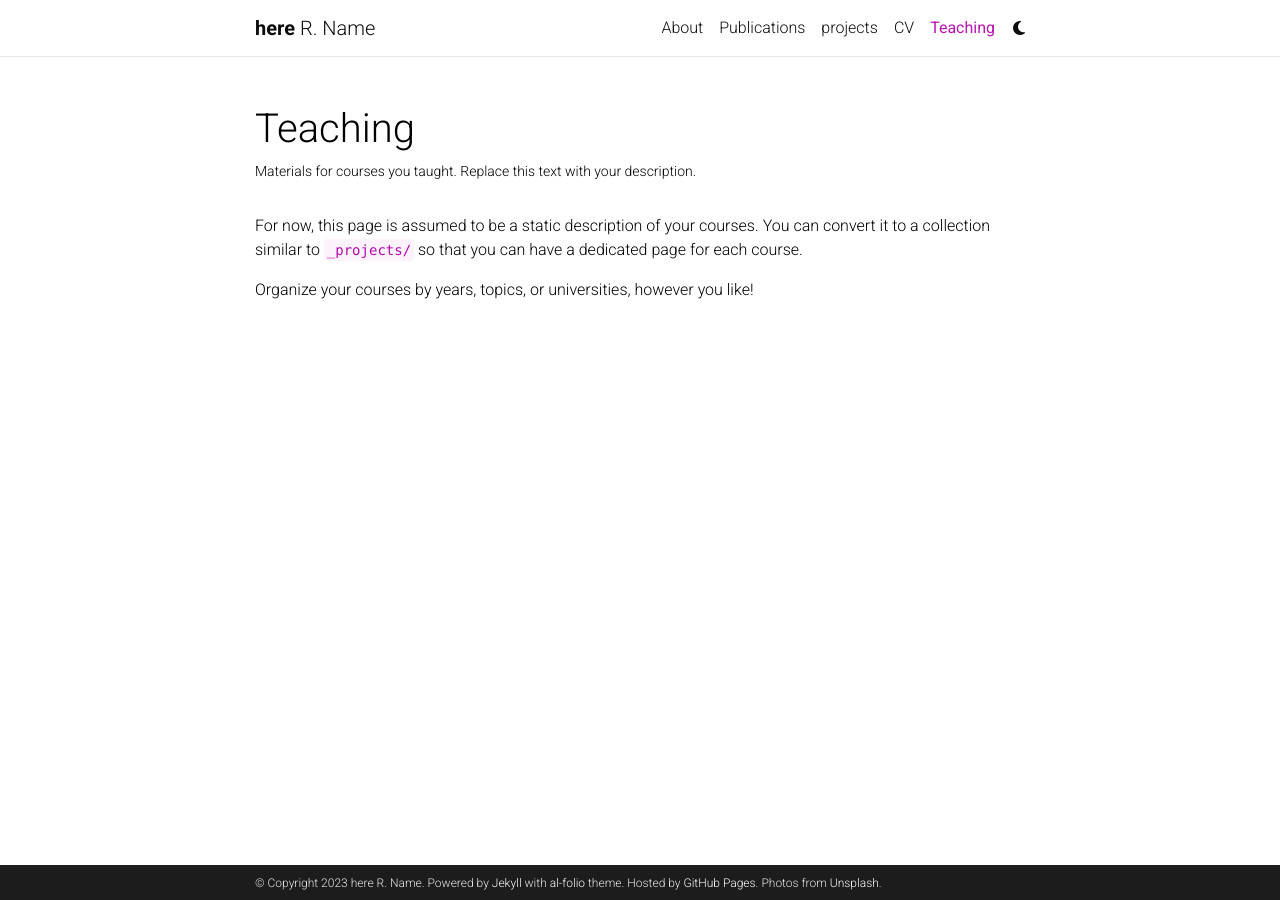
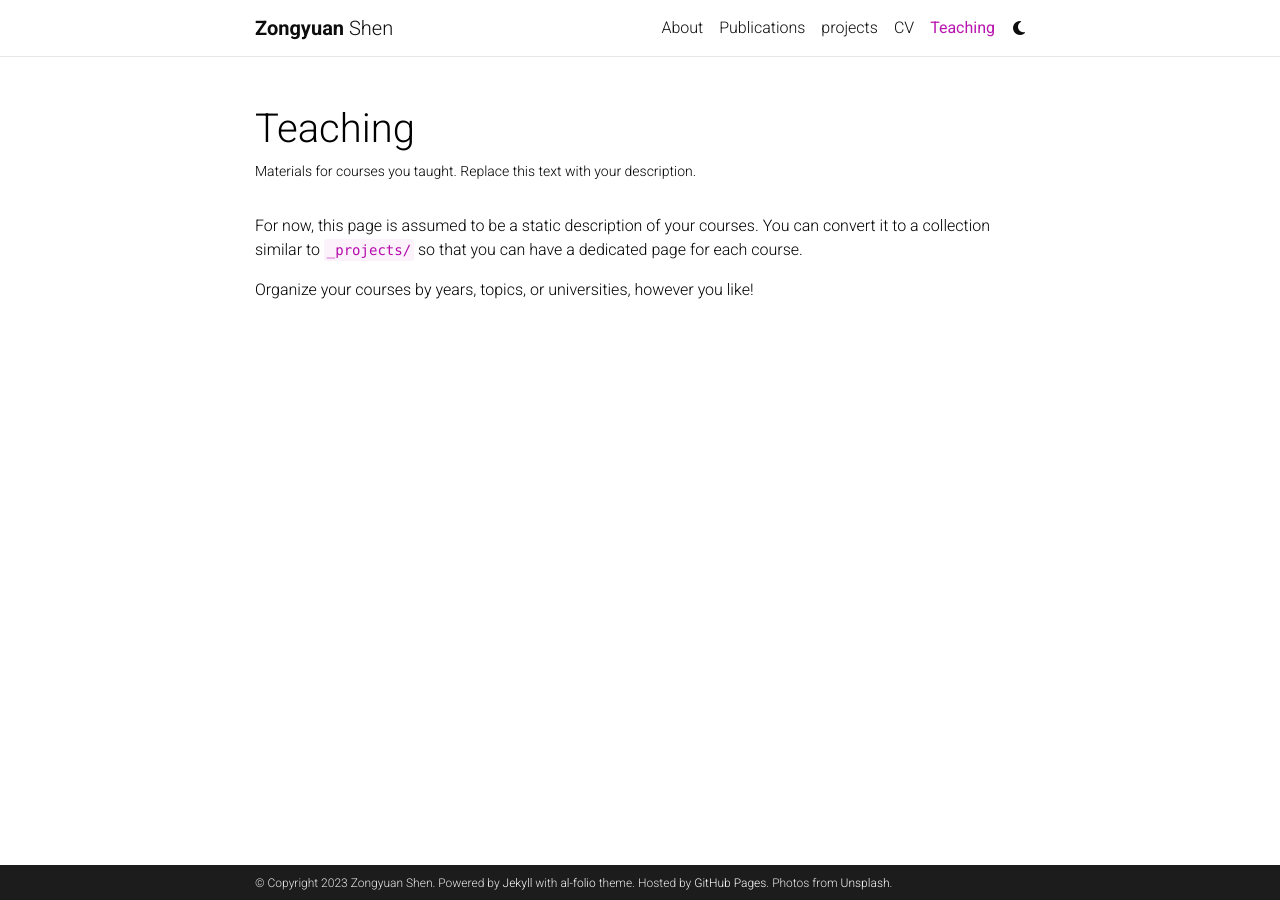
Before and after one commit to ZongyuanShen/ZongyuanShen.github.io, a Jekyll site: the page built from _pages/teaching.md, in a window 1280 px wide. Built offline with Jekyll 4.4.1, drawn with Linux system fonts in a browser that asks for light colours; comment, search, counter and statistics services are not loaded; a style sheet for code colours, icons or effects is not loaded.

Commit message:
Update _config.yml

```diff
--- a/_config.yml
+++ b/_config.yml
@@ -3,10 +3,10 @@
 # -----------------------------------------------------------------------------
 
 title: blank # the website title (if blank, full name will be used instead)
-first_name: here
-middle_name: R.
-last_name: Name
-email: you@example.com
+first_name: Zongyuan
+middle_name:
+last_name: Shen
+email: zongyuan.shen@uconn.edu
 description: > # the ">" symbol means to ignore newlines until "footer_text:"
   A simple, whitespace theme for academics. Based on [*folio](https://github.com/bogoli/-folio) design.
 footer_text: >
@@ -41,7 +41,7 @@
 # will use title and url fields
 # Take a look to https://github.com/jekyll/jekyll-feed for more customization
 
-rss_icon: true
+rss_icon: false
 
 # -----------------------------------------------------------------------------
 # Layout
@@ -178,7 +178,7 @@
   limit: 5 # leave blank to include all the news in the `_news` folder
 
 latest_posts:
-  enabled: true
+  enabled: false
   scrollable: true # adds a vertical scroll bar if there are more than 3 new posts items
   limit: 3 # leave blank to include all the blog posts
 
```
